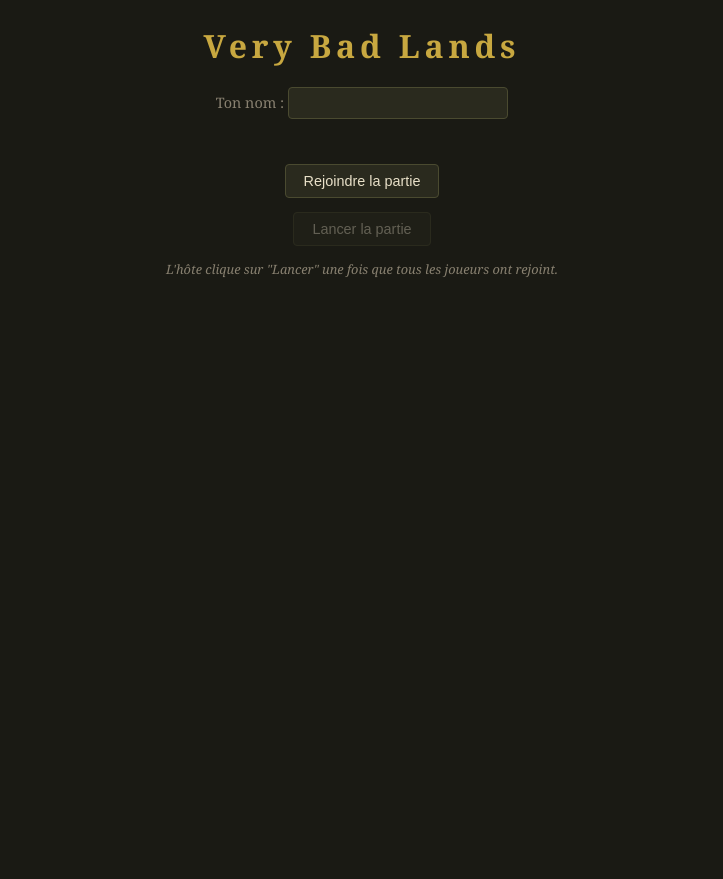
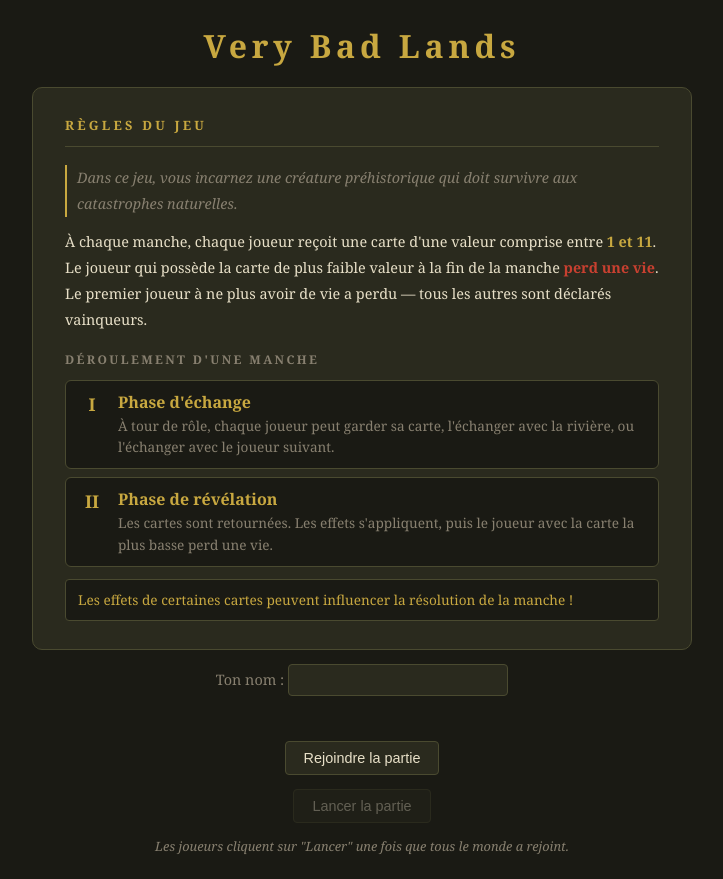
Before and after one commit to FlakeDo/LIFE-WEB-Project-, a PHP site: page /VBL_game.html in a window 1280 px wide. Shown: the whole page, without its empty margins (278-1001 px from the left). Before the commit the page ends 277 px from the top, so only its background shows below. Run offline with PHP 8.4, Linux system fonts and the light colour scheme.

Commit message:
Ajustement  des éléments du jeu , correction de l'affichage des couleurs des messages dans la console, ajout des règles sur l'écran d'inscription des joueurs.

```diff
--- a/VBL_multiplayer/VBL_client.js
+++ b/VBL_multiplayer/VBL_client.js
@@ -107,7 +107,7 @@ const ui = {
     el.innerHTML = "";
     for (const msg of entries) {
       const d = document.createElement("div");
-      d.className = "log-event"; d.textContent = msg;
+      d.className = msg[1]; d.textContent = msg[0];
       el.appendChild(d);
     }
     el.scrollTop = el.scrollHeight;
@@ -150,7 +150,7 @@ const ui = {
           </div>
         </div>
 
-        <p class="help-warning">⚠ Les effets de certaines cartes peuvent influencer la résolution de la manche !</p>
+        <p class="help-warning">Les effets de certaines cartes peuvent influencer la résolution de la manche !</p>
       `;
     }
     else if (label === "cards-help") {
--- a/VBL_multiplayer/VBL_game.css
+++ b/VBL_multiplayer/VBL_game.css
@@ -44,6 +44,29 @@
 
   #join-status { color: var(--protect); font-size: .9rem; min-height: 1.2em; }
   #setup-hint  { color: var(--labels);  font-size: .8rem; font-style: italic; }
+
+
+  #setup-rules {text-align: left;}
+
+   #setup-rules-panel {
+    background: var(--sub-bg); border: 1px solid var(--sub-border);
+    border-radius: 10px; padding: 28px 32px;
+    width: min(660px, 92vw); max-height: 85vh;
+    display: flex; flex-direction: column; gap: 14px;
+  }
+
+  /* Titre */
+  #setup-rules-title {
+    font-size: .8rem; letter-spacing: .25em; text-transform: uppercase;
+    color: var(--accent); padding-bottom: 12px;
+    border-bottom: 1px solid var(--sub-border);
+    margin-bottom: 4px;
+  }
+
+  /* Corps */
+  #setup-rules-body { display: flex; flex-direction: column; gap: 12px; }
+  #setup-rules-body p      { color: var(--text); font-size: .9rem; line-height: 1.8; }
+  #setup-rules-body strong { color: var(--accent); }
 
 
   /* Paramètrage des boutons */
--- a/VBL_multiplayer/VBL_game.html
+++ b/VBL_multiplayer/VBL_game.html
@@ -16,6 +16,40 @@
 
 <!-- PRÉPARATION DE PARTIE -->
 <section id="setup">
+  <div id="setup-rules">
+    <div id="setup-rules-panel">
+
+      <h2 id="setup-rules-title">Règles du jeu</h2>
+
+      <div id="setup-rules-body">
+        <p class="help-intro">Dans ce jeu, vous incarnez une créature préhistorique qui doit survivre aux catastrophes naturelles.</p>
+            <p>À chaque manche, chaque joueur reçoit une carte d'une valeur comprise entre <strong>1 et 11</strong>.
+            Le joueur qui possède la carte de plus faible valeur à la fin de la manche <span class="help-dmg">perd une vie</span>.
+            Le premier joueur à ne plus avoir de vie a perdu — tous les autres sont déclarés vainqueurs.</p>
+
+            <h3 class="help-section-title">Déroulement d'une manche</h3>
+            <div class="help-phases">
+              <div class="help-phase">
+                <div class="help-phase-num">I</div>
+                <div>
+                  <strong>Phase d'échange</strong>
+                  <p>À tour de rôle, chaque joueur peut garder sa carte, l'échanger avec la rivière, ou l'échanger avec le joueur suivant.</p>
+                </div>
+              </div>
+              <div class="help-phase">
+                <div class="help-phase-num">II</div>
+                <div>
+                  <strong>Phase de révélation</strong>
+                  <p>Les cartes sont retournées. Les effets s'appliquent, puis le joueur avec la carte la plus basse perd une vie.</p>
+                </div>
+              </div>
+            </div>
+
+            <p class="help-warning">Les effets de certaines cartes peuvent influencer la résolution de la manche !</p>
+          </div>
+      </div>
+  </div>
+
   <div>
     <label for="player-name">Ton nom :</label>
     <input type="text" id="player-name" autocomplete="off">
@@ -28,7 +62,7 @@
   <!-- Visible par tous, mais seul l'hôte clique dessus une fois tous prêts -->
   <button id="btn-launch" disabled>Lancer la partie</button>
 
-  <p id="setup-hint">L'hôte clique sur "Lancer" une fois que tous les joueurs ont rejoint.</p>
+  <p id="setup-hint">Les joueurs cliquent sur "Lancer" une fois que tous le monde a rejoint.</p>
 </section>
 
 <!-- IN GAME -->
```
Also changed, not shown: 1 other file.
